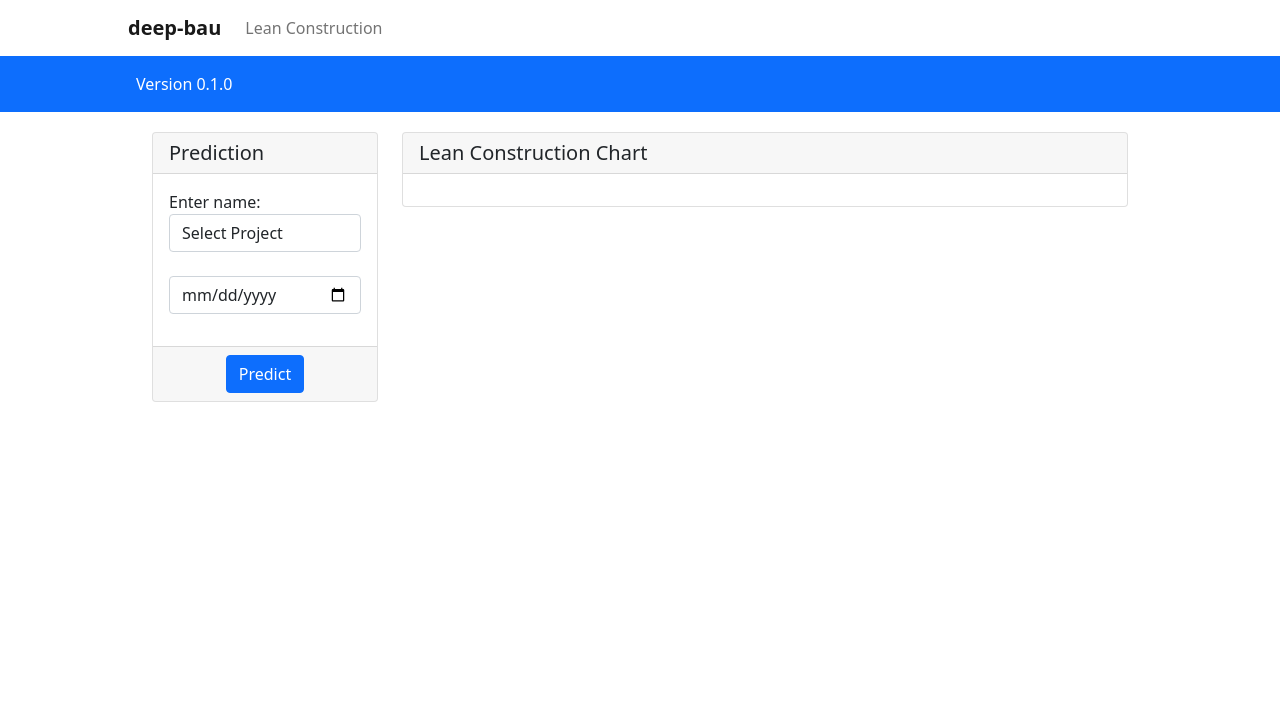
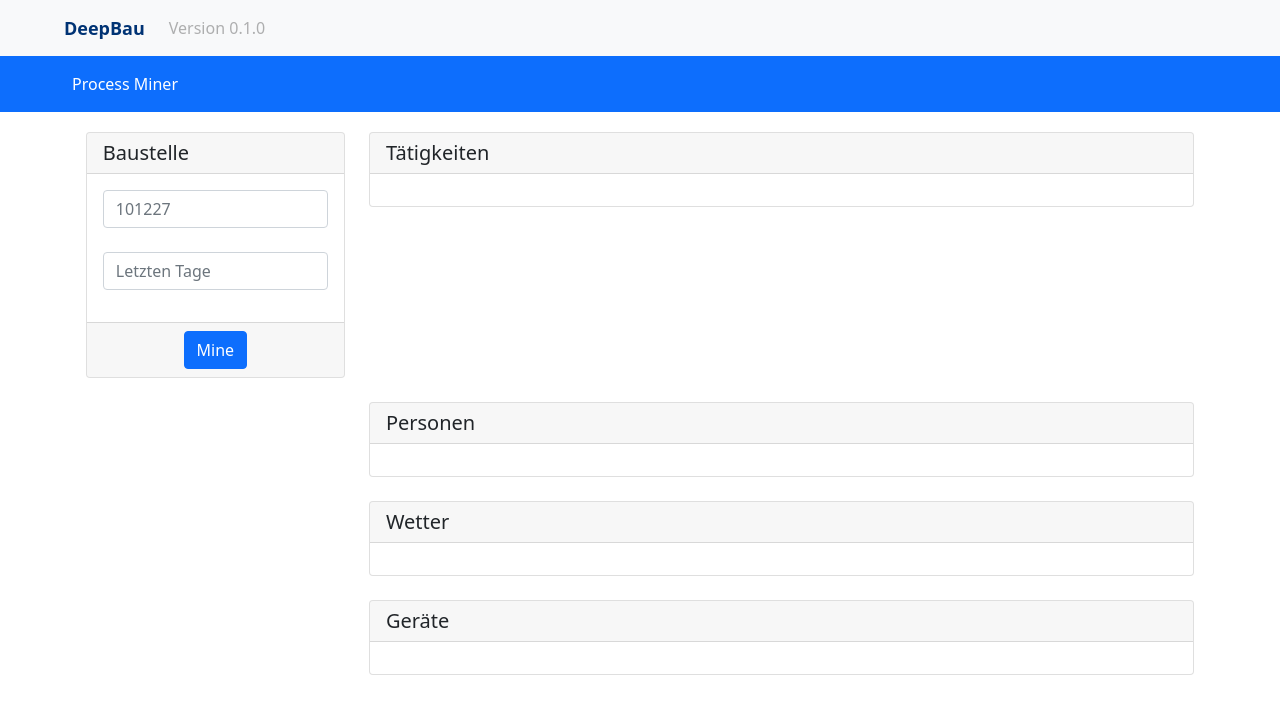
Before and after one commit to quentto/deep_bau, a Django app: page /app/predict in a window 1280 px wide. Shown: the top 714 px of the page. Run offline with Django 3.2, Linux system fonts and the light colour scheme; parts of the project's set-up code (start-up, migrations or seed data) failed here and were passed over.

Commit message:
update web app

```diff
--- a/deep_bau_web/deep_bau_server/deep_bau_app/static/css/style.css
+++ b/deep_bau_web/deep_bau_server/deep_bau_app/static/css/style.css
@@ -1,13 +1,13 @@
 .container-fluid.nav {
     margin-right: auto;
     margin-left: auto;
-  max-width: 80%; /* or 950px */
+    max-width: 90%; /* or 950px */
     padding-right: 0;
   }
   .container-fluid.con {
     margin-right: auto;
     margin-left: auto;
-  max-width: 80%; /* or 950px */
+    max-width: 95%; /* or 950px */
     margin-top: 20px;
   }
   .sticky-nav {
--- a/deep_bau_web/deep_bau_server/deep_bau_app/views.py
+++ b/deep_bau_web/deep_bau_server/deep_bau_app/views.py
@@ -14,6 +14,9 @@ import datetime as dt
 import seaborn as sns
 import matplotlib.pyplot as plt
 import plotly.express as px
+
+from deep_bau_app.utils.heatmap import viz_process
+
 
 @csrf_exempt
 def index(request):
@@ -41,13 +44,16 @@ def predict(request):
 
     elif request.method == "POST":
 
+        df = pd.read_csv('/home/tquentel/projects/SDaCathon/deep_bau/data/features/df_deep_bau.csv', index_col=0)
 
-
-
-        with open(image_path, "rb") as image_file:
-            image_data = base64.b64encode(image_file.read()).decode('utf-8')
+        id = int(request.POST['id'])
+        days = int(request.POST['days'])
 
         context = {"projects": projects,
-                   "image": image_data}
+                   "image": viz_process(df, "Tätigkeit", id, days),
+                   "personen": viz_process(df, "Person", id, days),
+                   "geraete": viz_process(df, "GeraetID", id, days),
+                   "wetter": viz_process(df, "Wetter", id, days)
+                   }
 
-        return render(request, 'app/predict/index.html', context)
+        return render(request, 'app/predict.html', context)
--- a/deep_bau_web/deep_bau_server/templates/app/app_navbar.html
+++ b/deep_bau_web/deep_bau_server/templates/app/app_navbar.html
@@ -1,5 +1,5 @@
 <nav class="navbar navbar-expand-lg navbar-dark bg-primary">
-    <div class="container-fluid nav">
+    <div class="container-fluid nav text-center">
 
       <button class="navbar-toggler" type="button" data-bs-toggle="collapse" data-bs-target="#navbarNavDropdown" aria-controls="navbarNavDropdown" aria-expanded="false" aria-label="Toggle navigation">
         <span class="navbar-toggler-icon"></span>
@@ -7,12 +7,7 @@
 
       <div class="collapse navbar-collapse" id="navbarNavDropdown">
         <ul class="navbar-nav">
-          <a class="nav-link disabled" style="color: white;">Version 0.1.0</a>
-        {% for link in links %}
-            <li class="nav-item">
-                <a class="nav-link {% if link in request.path %} active {% endif %}" href="{{link}}">{{link}}</a>
-            </li>
-        {% endfor %}
+          <a class="nav-link disabled" style="color: white;">Process Miner</a>
         </ul>
       </div>
     </div>
--- a/deep_bau_web/deep_bau_server/templates/app/predict.html
+++ b/deep_bau_web/deep_bau_server/templates/app/predict.html
@@ -1,28 +1,22 @@
 {% extends 'app/app_base.html' %}
 
 {% block content %}
-<div class="container">
+<div class="container-fluid con">
   <div class="row d-flex justify-content-center">
       <div class="col-md-3">
           <div class="card">
-              <h5 class="card-header">Prediction</h5>
+              <h5 class="card-header">Baustelle</h5>
               <div class="card-body">
                 <form action="{% url 'predict' %}" method="post">
-                <label for="team_name">Enter name: </label>
                 <div class="form-group">
-                  <select class="form-control" name="model" id="model">
-                    <option value=0 selected disabled hidden>Select Project</option>
-                    {% for project in projects %}
-                      <option value=1>{{project.name}}</option>
-                    {% endfor %}
-                  </select>
-                </div> </br>
+                  <input type="text" class="form-control" name="id" placeholder="101227">
+                </div> <br/>
                 <div class="form-group">
-                  <input type="date" class="form-control" id="data" placeholder="Json Format">
+                  <input type="text" class="form-control" name="days" placeholder="Letzten Tage">
                 </div>
               </div>
               <div class="card-footer d-flex justify-content-center">
-                <input type="submit" value="Predict" class="btn btn-primary">
+                <input type="submit" value="Mine" class="btn btn-primary">
                   </div>
                 </form>
             </div>
@@ -30,37 +24,62 @@
 
       <div class="col-md-9">
           <div class="card">
-              <h5 class="card-header">Lean Construction Chart</h5>
-              <div class="card-body">
-                  <div id="output"></div>
+              <h5 class="card-header">Tätigkeiten</h5>
+              <div class="card-body d-flex justify-content-center">
+              {% if image %}
+              <svg width=1000px height=600px viewbox="0 0 1000 600">{{image | safe}}</svg>
+              {% endif %}
               </div>
             </div>
       </div>
   </div>
+  <br/>
+  <div class="row d-flex justify-content-center">
+    <div class="col-md-3">
+    </div>
+
+    <div class="col-md-9">
+        <div class="card">
+            <h5 class="card-header">Personen</h5>
+            <div class="card-body d-flex justify-content-center">
+              {% if image %}
+              <svg width=1000px height=600px viewbox="0 0 1000 600">{{personen | safe}}</svg>
+              {% endif %}
+              </div>
+          </div>
+    </div>
+  </div>
+  <br/>
+  <div class="row d-flex justify-content-center">
+    <div class="col-md-3">
+    </div>
+
+    <div class="col-md-9">
+        <div class="card">
+            <h5 class="card-header">Wetter</h5>
+            <div class="card-body d-flex justify-content-center">
+              {% if image %}
+              <svg width=1000px height=600px viewbox="0 0 1000 600">{{wetter | safe}}</svg>
+              {% endif %}
+              </div>
+          </div>
+    </div>
+  </div>
+  <br/>
+  <div class="row d-flex justify-content-center">
+    <div class="col-md-3">
+    </div>
+
+    <div class="col-md-9">
+        <div class="card">
+            <h5 class="card-header">Geräte</h5>
+            <div class="card-body d-flex justify-content-center">
+              {% if image %}
+                <svg width=1000px height=600px viewbox="0 0 1000 600">{{geraete | safe}}</svg>
+              {% endif %}
+              </div>
+          </div>
+    </div>
+  </div>
 </div>
-
-<script>
-    $("#input").submit(function (e) {//c
-      e.preventDefault();
-      var jsonData = {};
-
-      var data = $('#data').val();//c
-
-      jsonData["data"] = data;
-      jsonData["csrfmiddlewaretoken"] = "{{csrf_token}}";
-
-      $.ajax({
-        type: 'POST',
-        url: "{% url 'predict' %}",//c
-        data: JSON.stringify(jsonData),
-        success: function (response) {
-          $("#output").html(response);
-
-        },
-        error: function (response) {
-          alert("error");
-        }
-      })
-    })
-</script>
 {% endblock content %}
--- a/deep_bau_web/deep_bau_server/templates/base.html
+++ b/deep_bau_web/deep_bau_server/templates/base.html
@@ -13,7 +13,7 @@
     <link rel="stylesheet" href="{% static "css/style.css"%}">
 
     {% block title %}
-      <title>deep-bau</title>
+      <title>DeepBau</title>
     {% endblock title %}
 
     <link rel="icon" href="{% static 'favicon.ico' %}"/>
--- a/deep_bau_web/deep_bau_server/templates/index.html
+++ b/deep_bau_web/deep_bau_server/templates/index.html
@@ -15,7 +15,7 @@
 <div class="row top-info align-items-center d-flex justify-content-center" style="text-align: center; --bs-gutter-x: 0">
     <div class="card-transparent text-white" style="max-width: 60rem;">
       <div class="card-body">
-        <h3 class="card-title" style="color:#003374;font-size:42">deep-bau</h3>
+        <h3 class="card-title" style="color:#003374;font-size:42">DeepBau</h3>
         <p class="card-text" style="color:#000000;font-size:22"><mark>Deep Learning for Lean Construction</mark></p>
         <a href="{% url 'predict' %}" class="btn btn-primary"><b>GO TO APP</b></a>
       </div>
--- a/deep_bau_web/deep_bau_server/templates/navbar.html
+++ b/deep_bau_web/deep_bau_server/templates/navbar.html
@@ -1,10 +1,10 @@
 {% load static %}
 <!doctype html>
 
-<nav class="navbar {% if 'app' in request.path %} sticky-nav ms-auto {% endif %} navbar-expand-lg navbar-light" style="color: #003374;">
+<nav class="navbar {% if 'app' in request.path %} sticky-nav ms-auto {% endif %} navbar-expand-lg navbar-light bg-light">
     <div class="container-fluid nav">
-      <a class="navbar-brand" {% if 'app' in request.path %} href="{% url 'predict' %} {% else %} href="{% url 'index' %} {% endif %} style="color:#003374;font-size:18">
-        <b>deep-bau</b>
+      <a class="navbar-brand" {% if 'app' in request.path %} href="{% url 'predict' %}" {% else %} href="{% url 'index' %}" {% endif %} style="color:#003374;font-size:18">
+        <b>DeepBau</b>
       </a>
       <button class="navbar-toggler" type="button" data-bs-toggle="collapse" data-bs-target="#navbarNav" aria-controls="navbarNav" aria-expanded="false" aria-label="Toggle navigation">
         <span class="navbar-toggler-icon"></span>
@@ -13,7 +13,7 @@
         <ul class="navbar-nav">
           {% if 'app' in request.path %}
             <li class="nav-item">
-              <a class="nav-link" href="#">Lean Construction</a>
+              <a class="nav-link disabled">Version 0.1.0</a>
             </li>
           {% else %}
             <li class="nav-item">
```
Also changed, not shown: deep_bau_web/deep_bau_server/deep_bau_app/utils/heatmap.py (+32 -30 lines). Lines whose indentation alone changed are shown as unchanged.
